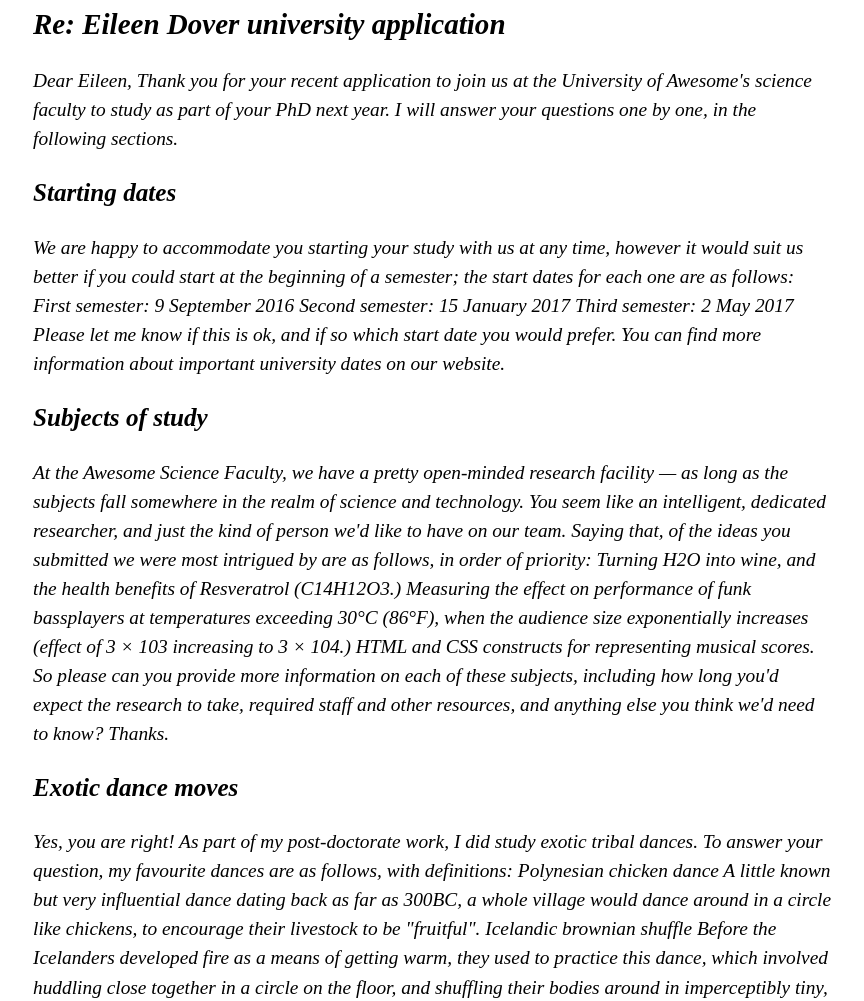
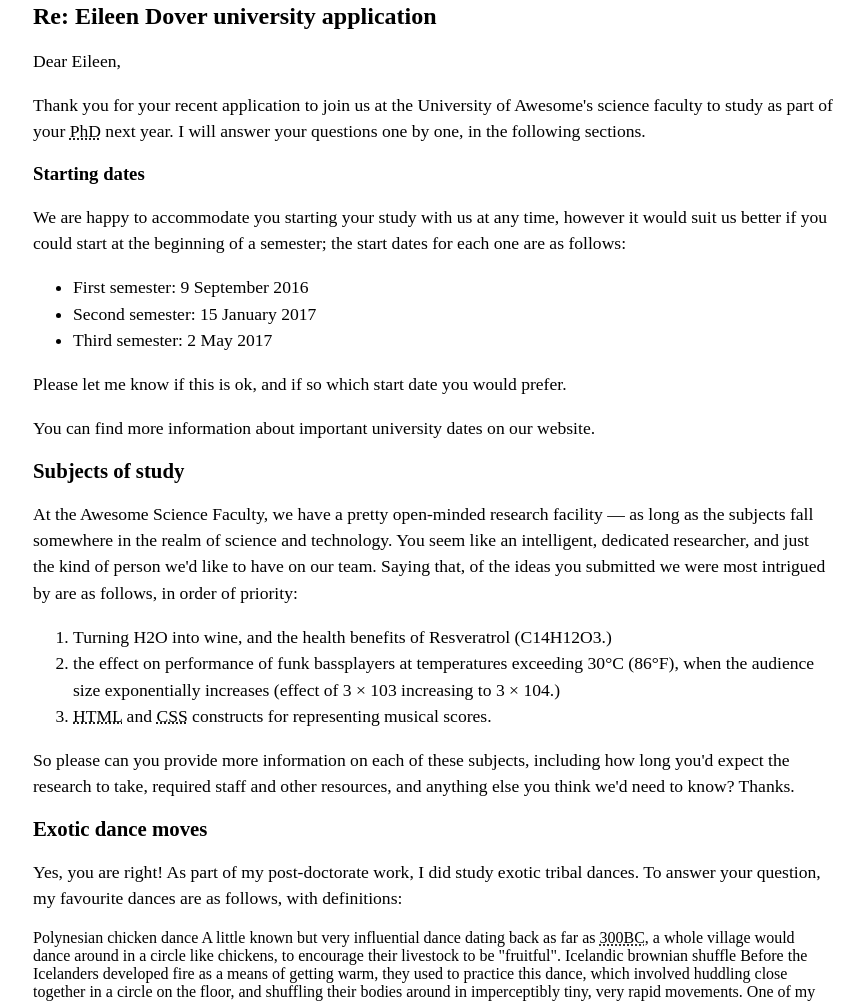
Before and after one commit to Alyssaa007/Alyssa.github.io, a plain HTML site: page Letter-Markup/HTML_Assignment_1.html in a window 1280 px wide. Shown: the part 420-1421 px from the top of the page, without its empty margins (207-1071 px from the left). Drawn offline with Linux system fonts and the light colour scheme.

Commit message:
Headings and paragraphs were added

```diff
--- a/Letter-Markup/HTML_Assignment_1.html
+++ b/Letter-Markup/HTML_Assignment_1.html
@@ -63,55 +63,73 @@ USA <br>
 Dover, CT9 XXX <br>
 UK <br>
 <p>
-<address>
+</address>
 
     <h1>Re: Eileen Dover university application</h1>
 
-    Dear Eileen,
+    <p>Dear Eileen,</p>
 
-    Thank you for your recent application to join us at the University of Awesome's science faculty to study as part of your PhD next year. I will answer your questions one by one, in the following sections.
+    <p>Thank you for your recent application to join us at the University of Awesome's
+    science faculty to study as part of your <abbr title="Doctor of Philosophy">PhD</abbr> next year.
+    I will answer your questions one by one, in the following sections.</p>
 
-    <h2>Starting dates</h2>
+    <h3>Starting dates</h3>
 
-    We are happy to accommodate you starting your study with us at any time, however it would suit us better if you could start at the beginning of a semester; the start dates for each one are as follows:
+    <p>We are happy to accommodate you starting your study with us at any time, however
+    it would suit us better if you could start at the beginning of a semester; the
+    start dates for each one are as follows:</p>
 
-    First semester: 9 September 2016
-    Second semester: 15 January 2017
-    Third semester: 2 May 2017
+    <ul>
+    <li>First semester: <time datetime="2016-09-09">9 September 2016</time></li>
+    <li>Second semester: <time datetime="2017-01-15">15 January 2017</time></li>
+    <li>Third semester: <time datetime="2017-05-02" >2 May 2017</time></li>
+    </ul>
 
-    Please let me know if this is ok, and if so which start date you would prefer.
+    <p>Please let me know if this is ok, and if so which start date you would prefer.</p>
 
-    You can find more information about important university dates on our website.
+    <p>You can find more information about important university dates on our website.</p>
 
 
     <h2>Subjects of study</h2>
 
-    At the Awesome Science Faculty, we have a pretty open-minded research facility — as long as the subjects fall somewhere in the realm of science and technology. You seem like an intelligent, dedicated researcher, and just the kind of person we'd like to have on our team. Saying that, of the ideas you submitted we were most intrigued by are as follows, in order of priority:
+    <p>At the Awesome Science Faculty, we have a pretty open-minded research facility — as long as
+    the subjects fall somewhere in the realm of science and technology. You seem like an
+    intelligent, dedicated researcher, and just the kind of person we'd like to have on our
+    team. Saying that, of the ideas you submitted we were most intrigued by are as follows, in order of priority:</p>
 
-    Turning H2O into wine, and the health benefits of Resveratrol (C14H12O3.)
-    Measuring the effect on performance of funk bassplayers at temperatures exceeding 30°C (86°F), when the audience size exponentially increases (effect of 3 × 103 increasing to 3 × 104.)
-    HTML and CSS constructs for representing musical scores.
+    <ol>
+    <li>Turning H2O into wine, and the health benefits of Resveratrol (C14H12O3.)</li>
 
-    So please can you provide more information on each of these subjects, including how long you'd expect the research to take, required staff and other resources, and anything else you think we'd need to know? Thanks.
+    <li> the effect on performance of funk bassplayers at temperatures exceeding 30°C (86°F),
+    when the audience size exponentially increases (effect of 3 × 103 increasing to 3 × 104.)</li>
 
+    <li><abbr title="Hypertext Markup Language">HTML</abbr> and <abbr title="">CSS</abbr> constructs for
+    representing musical scores.</li>
+    </ol>
+
+    <p>So please can you provide more information on each of these subjects, including how long you'd
+    expect the research to take, required staff and other resources, and anything else you think
+    we'd need to know? Thanks.</p>
 
     <h2>Exotic dance moves</h2>
 
-    Yes, you are right! As part of my post-doctorate work, I did study exotic tribal dances. To answer your question, my favourite dances are as follows, with definitions:
+    <p>Yes, you are right! As part of my post-doctorate work, I did study exotic tribal dances.
+    To answer your question, my favourite dances are as follows, with definitions:</p>
 
     Polynesian chicken dance
-    A little known but very influential dance dating back as far as 300BC, a whole village would dance around in a circle like chickens, to encourage their livestock to be "fruitful".
+      A little known but very influential dance dating back as far as <abbr title="">300BC</abbr>, a whole
+      village would dance around in a circle like chickens, to encourage their livestock to be "fruitful".
     Icelandic brownian shuffle
-    Before the Icelanders developed fire as a means of getting warm, they used to practice this dance, which involved huddling close together in a circle on the floor, and shuffling their bodies around in imperceptibly tiny, very rapid movements. One of my fellow students used to say that he thought this dance inspired modern styles such as Twerking.
+      Before the Icelanders developed fire as a means of getting warm, they used to practice this dance, which involved huddling close together in a circle on the floor, and shuffling their bodies around in imperceptibly tiny, very rapid movements. One of my fellow students used to say that he thought this dance inspired modern styles such as Twerking.
     Arctic robot dance
-    An interesting example of historic misinformation, English explorers in the 1960s believed to have discovered a new dance style characterized by "robotic", stilted movements, being practiced by inhabitants of Northern Alaska and Canada. Later on however it was discovered that they were just moving like this because they were really cold.
+      An interesting example of historic misinformation, English explorers in the 1960s believed to have discovered a new dance style characterized by "robotic", stilted movements, being practiced by inhabitants of Northern Alaska and Canada. Later on however it was discovered that they were just moving like this because they were really cold.
 
-    For more of my research, see my exotic dance research page.
+    <p>For more of my research, see my exotic dance research page.</p>
 
-    Yours sincerely,
-    Dr Eleanor Gaye
+    <p>Yours sincerely,</p>
+    <p>Dr Eleanor Gaye</p>
 
-    University of Awesome motto: "Be awesome to each other." -- The memoirs of Bill S Preston, Esq
+    <p>University of Awesome motto: "Be awesome to each other." -- The memoirs of Bill S Preston,<abbr title="">Esq</abbr></p>
 
 </body>
 </html>
```
